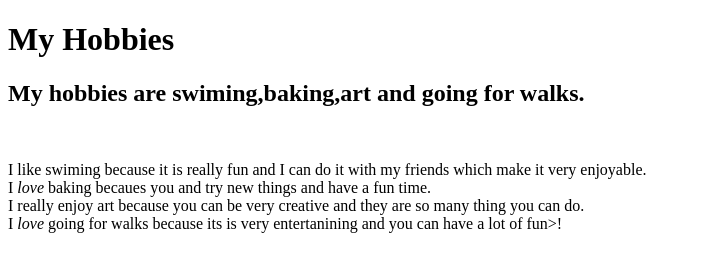
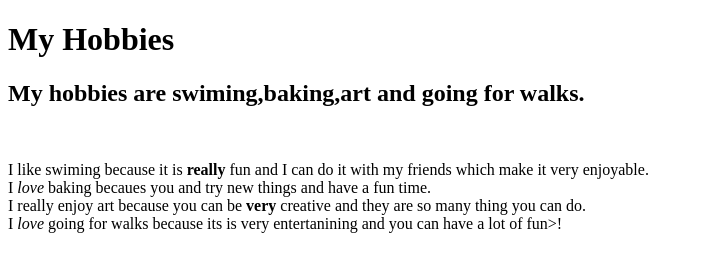
Before and after one commit to hz100975-oss/Haya-7B, a plain HTML site: page index.html in a window 1280 px wide. Shown: the whole page, without its empty margins (0-703 px from the left). Drawn offline with Linux system fonts and the light colour scheme.

Commit message:
Update index.html

```diff
--- a/index.html
+++ b/index.html
@@ -13,12 +13,12 @@
 
 
     <p>
-        I like swiming because it is <bold>really</bold> fun and I can do it with my friends which make it very enjoyable.<br>
+        I like swiming because it is <b>really</b> fun and I can do it with my friends which make it very enjoyable.<br>
 
         I <em>love</em> baking becaues you and try new things and have a fun time. <br>
 
 
-        I really enjoy art because you can be <bold>very</bold> creative and they are so many thing you can do.<br>
+        I really enjoy art because you can be <b>very</b> creative and they are so many thing you can do.<br>
 
         I <em>love</em> going for walks because its is very entertanining and you can have a lot of fun>!
 
```
